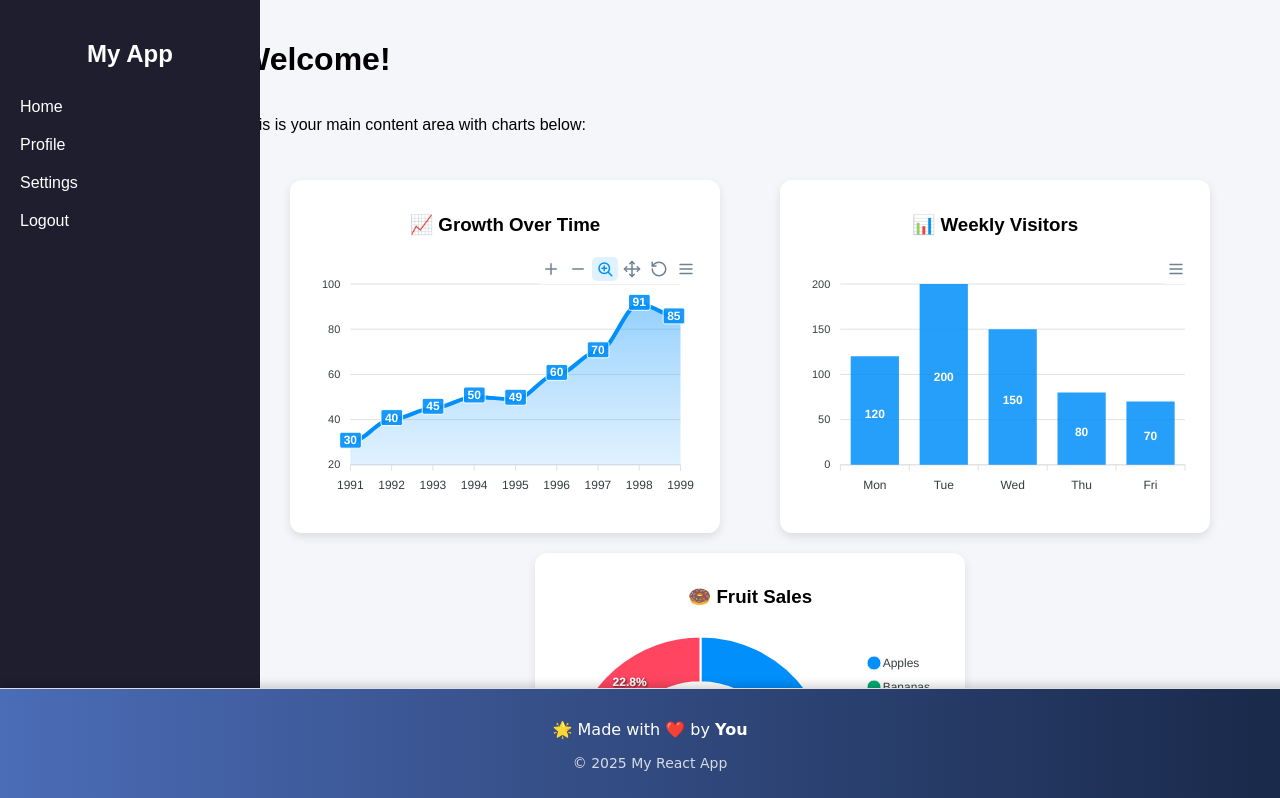
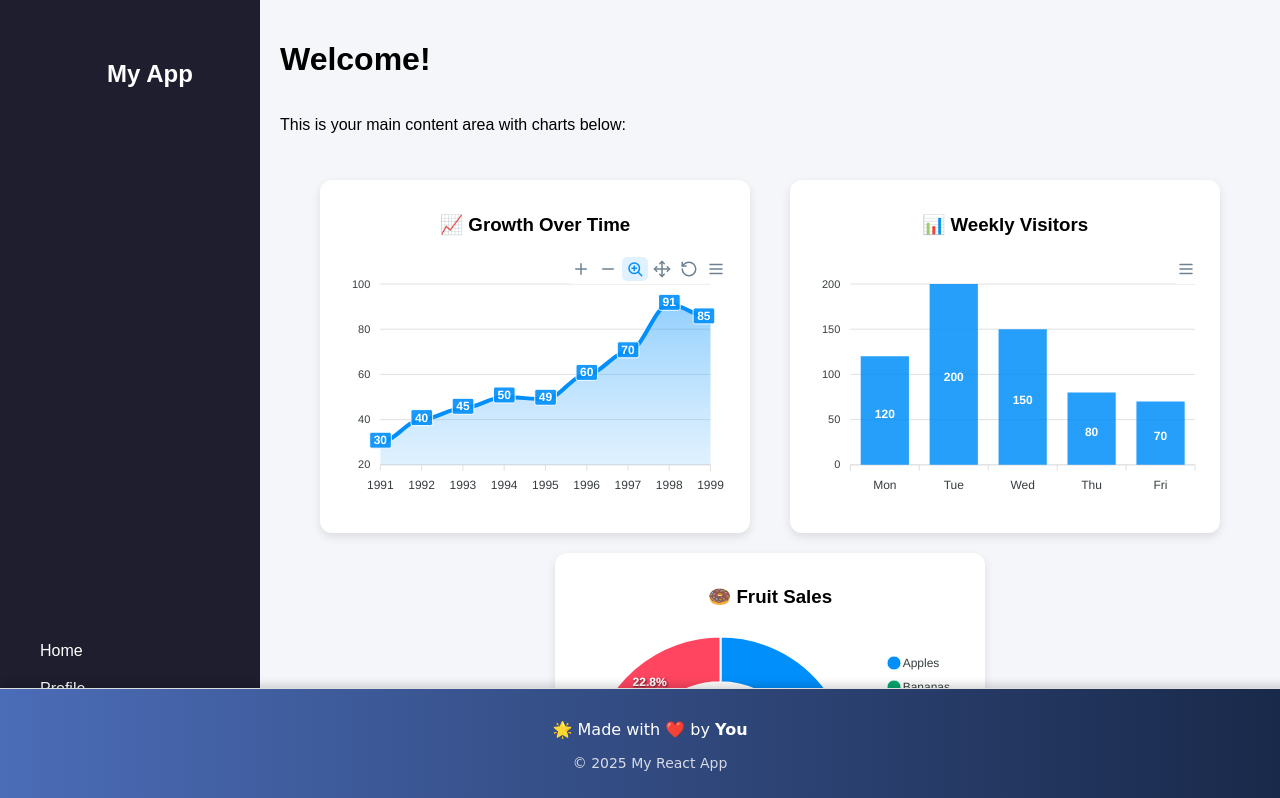
Before and after one commit to HassanAmir454/react-dashboard, a React (Create React App) app: page / in a window 1280 px wide. Shown: the top 798 px of the page. Built offline with nearby package versions, Linux system fonts and the light colour scheme.

Commit message:
again fixing sidebar and footer

```diff
--- a/src/App.css
+++ b/src/App.css
@@ -1,3 +1,4 @@
+/* Default React App Styles */
 .App {
   text-align: center;
 }
@@ -37,9 +38,9 @@
   }
 }
 
-/* === Dashboard Layout Styling === */
+/* === Dashboard Layout (Sidebar + Chart + Footer) === */
 
-/* Whole app wrapper */
+/* Whole app layout */
 .app {
   display: flex;
   min-height: 100vh;
@@ -47,37 +48,33 @@
   font-family: Arial, sans-serif;
 }
 
-/* Sidebar on the left (fixed in place) */
+/* Sidebar (left side, full height, not fixed) */
 .sidebar {
   width: 220px;
   background-color: #1e1e2f;
   color: white;
   padding: 20px;
-  position: fixed; /* Keeps sidebar always visible */
-  top: 0;
-  bottom: 0;
-  left: 0;
-  overflow-y: auto; /* Scroll inside sidebar if needed */
+  display: flex;
+  flex-direction: column;
+  justify-content: space-between; /* ensures it stretches to bottom */
 }
 
-/* Main content area (moves to right of sidebar) */
+/* Main content area */
 .main-content {
-  margin-left: 220px; /* same width as sidebar */
   flex: 1;
   display: flex;
   flex-direction: column;
-  min-height: 100vh;
   background-color: #f5f6fa;
   padding: 20px;
-  overflow-y: auto;
+  min-height: 100vh;
 }
 
-/* Make chart/content take up space above footer */
+/* Keeps footer at the bottom, content above it */
 .main-content > *:not(footer) {
   flex: 1;
 }
 
-/* Footer section — appears only when scrolling to end */
+/* Footer styling (only at end when scrolling) */
 footer {
   background-color: #f0f0f0;
   padding: 15px;
```
Also changed, not shown: src/App.js (+4 -4 lines).
